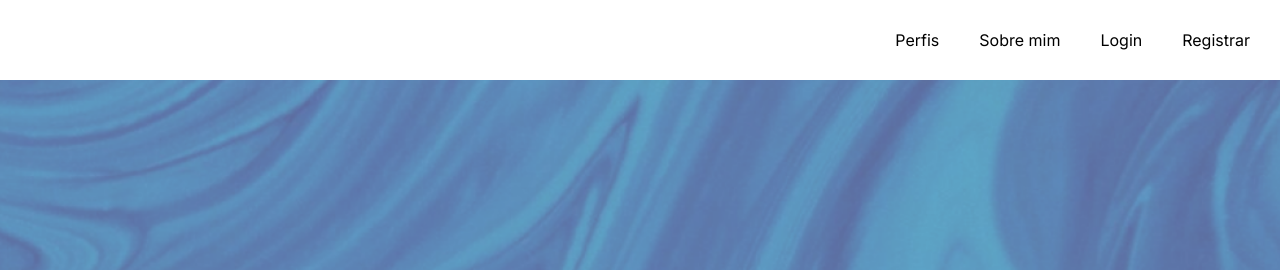
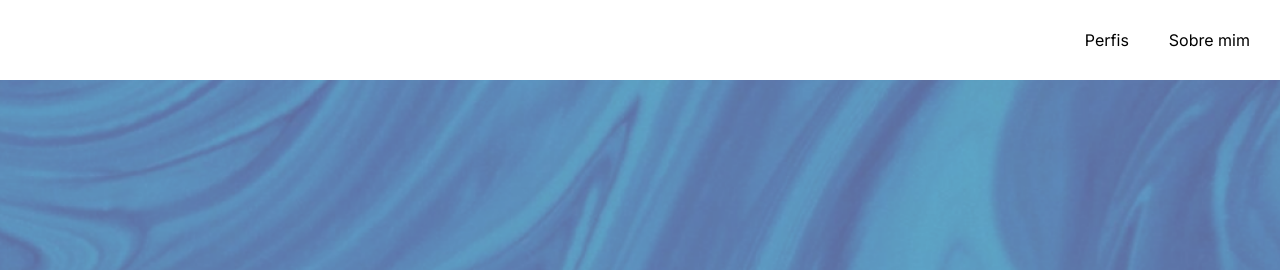
Before and after one commit to LucasBareli/LuPam, a plain HTML site: page bareli.html in a window 1280 px wide. Shown: the top 270 px of the page. Drawn offline with Linux system fonts and the light colour scheme.

Commit message:
jaja-faco

```diff
--- a/bareli.html
+++ b/bareli.html
@@ -14,8 +14,6 @@
         <div class="section_header">
             <a href="index.html">Perfis</a>
             <a href="#sobre_mim">Sobre mim</a>
-            <a href="#">Login</a>
-            <a href="#">Registrar</a>
         </div>
     </header>
 
```
Also changed, not shown: pamella.html (+0 -2 lines).
